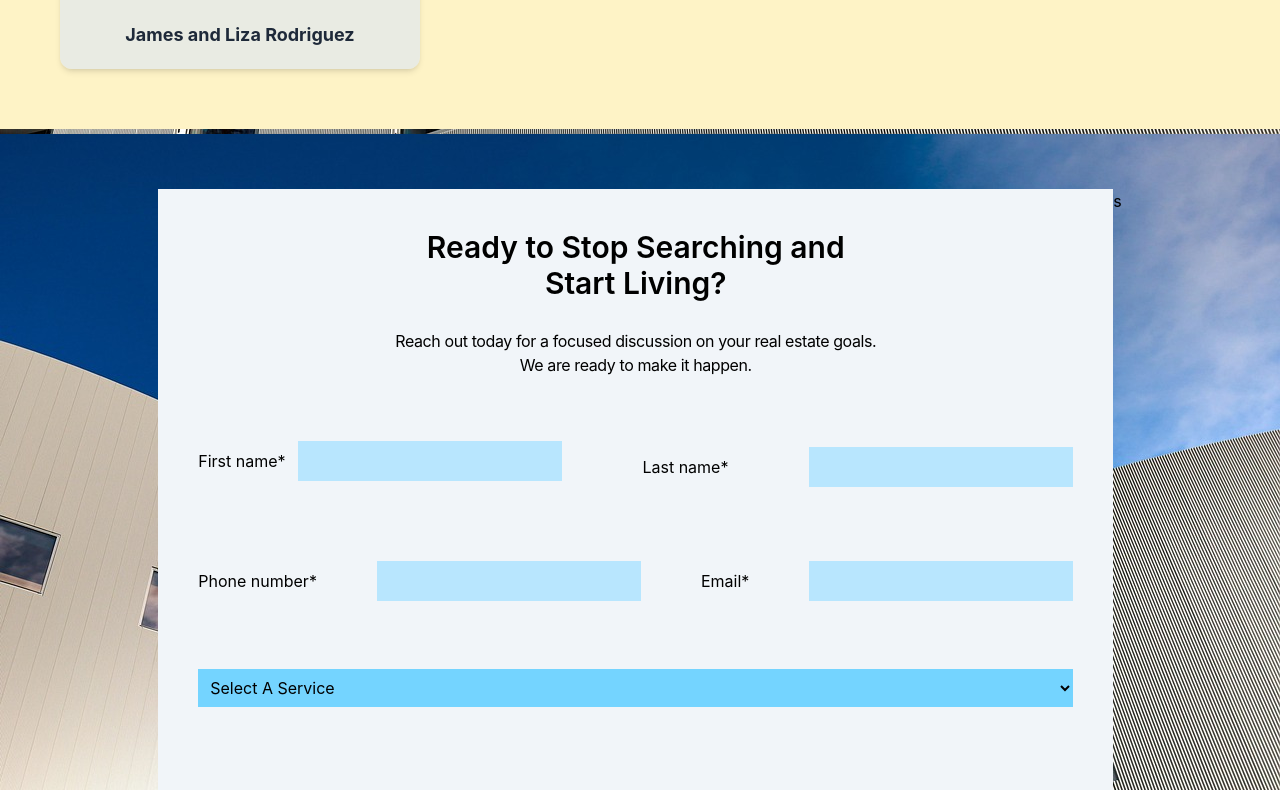
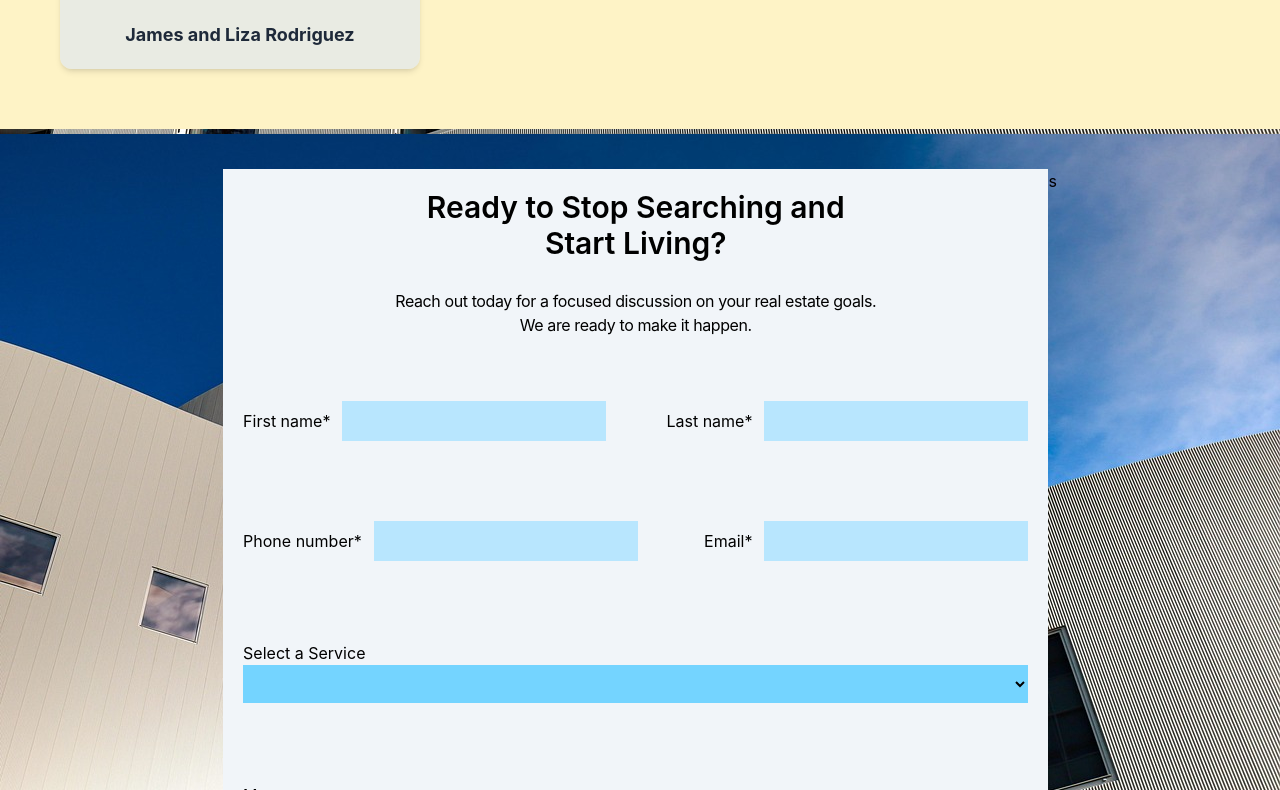
Before and after one commit to acquah-forever/my-realEstate, a React (Vite) app: page / in a window 1280 px wide. Shown: the part 6690-7480 px from the top of the page. Built offline with nearby package versions, Linux system fonts and the light colour scheme.

Commit message:
deleted an option

```diff
--- a/src/components/Form.jsx
+++ b/src/components/Form.jsx
@@ -10,8 +10,8 @@ const Form = () => {
     }
 
     return (
-        <div className='p-15 flex justify-center'>
-            <form className='p-10 bg-slate-100' onSubmit={handleSubmit(onSubmit)}>
+        <div className='flex justify-center'>
+            <form className='p-5 bg-slate-100' onSubmit={handleSubmit(onSubmit)}>
                 <div className='flex flex-col mb-10'>
                     <h1 className='mb-7 text-center text-3xl font-semibold'>Ready to Stop Searching and <br /> Start Living?</h1>
                     <p className='text-center tracking-tight'>Reach out today for a focused discussion on your real estate goals.</p>
@@ -29,31 +29,53 @@ const Form = () => {
                             </div>
                         </div>
 
+                        <div className='flex flex-col space-y-3'>
+                            <div className='flex items-center space-x-3'>
+                                <h1>Last name*</h1>
+                                <input className='outline-none p-2 bg-sky-200' type="text"{...register('lastname', { required: 'Enter your lastname' })} />
+                            </div>
+                            <div>
+                                {errors.lastname && <p className='text-red-500'>{errors.lastname.message}</p>}
+                            </div>
+                        </div>
+                    </div>
 
-                        <h1>Last name*</h1>
-                        <input className='outline-none p-2 bg-sky-200' type="text"{...register('lastname', { required: 'enter your lastname' })} />
-                        {errors.lastname && <p>{errors.lastname.message}</p>}
+
+                    <div className='flex space-x-15 justify-between items-center mb-17'>
+                        <div className='flex flex-col space-y-3'>
+                            <div className='flex items-center space-x-3'>
+                                <h1>Phone number*</h1>
+                                <input className='outline-none p-2 bg-sky-200' type="number"{...register('phone', { required: 'Enter phone number' })} />
+                            </div>
+                            <div>
+                                {errors.phone && <p className='text-red-500'>{errors.phone.message}</p>}
+                            </div>
+                        </div>
+
+                        <div className='flex flex-col space-y-3'>
+                            <div className='flex items-center space-x-3'>
+                                <h1>Email*</h1>
+                                <input className='outline-none p-2 bg-sky-200' type="email" {...register('email', { required: 'Enter email address' })} />
+                            </div>
+                            <div>
+                                {errors.email && <p className='text-red-500'>{errors.email.message}</p>}
+                            </div>
+
+                        </div>
                     </div>
-                    <div className='flex space-x-15 justify-between items-center mb-17'>
-                        <h1>Phone number*</h1>
-                        <input className='outline-none p-2 bg-sky-200' type="number"{...register('phone', { required: 'enter valid phone number' })} />
-                        {errors.phone && <p>{errors.phone.message}</p>}
-                        <h1>Email*</h1>
-                        <input className='outline-none p-2 bg-sky-200' type="email" {...register('email', { required: 'enter valid email address' })} />
-                        {errors.email && <p>{errors.email.message}</p>}
-                    </div>
-                    <select className='w-full bg-sky-300 p-2 mb-20' name='service'{...register('service', { required: 'select service' })}>
-                        <option value="">Select A Service</option>
+                    <h1>Select a Service</h1>
+                    <select className='w-full bg-sky-300 p-2 mb-20' name='service'{...register('service', { required: 'Select service' })}>
+                        <option value=""></option>
                         <option value="Selling">Selling</option>
                         <option value="Buying">Buying</option>
                         <option value="Investing">Investing</option>
                         <option value="Leasing">Leasing</option>
                     </select>
-                    {errors.service && <p>{errors.service.message}</p>}
+                    {errors.service && <p className='text-red-500'>{errors.service.message}</p>}
                     <div className='mb-15'>
                         <h1 className='mb-12'>Message</h1>
-                        <input className='border-b outline-none w-full' type="text"{...register('message', { required: 'enter message' })} />
-                        {errors.message && <p>{errors.message.message}</p>}
+                        <input className='border-b outline-none w-full' type="text"{...register('message', { required: 'Enter message' })} />
+                        {errors.message && <p className='text-red-500'>{errors.message.message}</p>}
                     </div>
                     <div className='flex justify-center'>
                         <button className='bg-pink-400 text-xl px-20 py-4 rounded-lg cursor-pointer' type='submit'>Schedule a Call</button>
--- a/src/components/Home.jsx
+++ b/src/components/Home.jsx
@@ -62,7 +62,7 @@ const Home = () => {
           />
         ))}
       </div>
-      <div className='min-h-screen'>
+      <div className='min-h-screen p-10'>
         <Form />
       </div>
 
```
